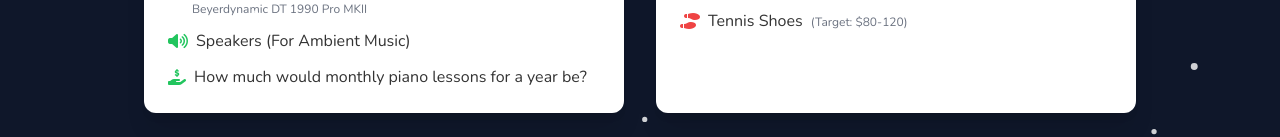
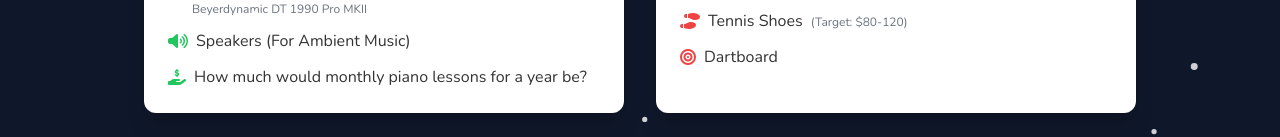
Before and after one commit to CameronEgb/Wishlist, a plain HTML site: page index.html in a window 1280 px wide. Shown: the part 631-768 px from the top of the page. Drawn offline with nearby package versions, Linux system fonts and the light colour scheme; a web font is replaced by a local one.

Commit message:
Add dartboard to sports wishlist

```diff
--- a/index.html
+++ b/index.html
@@ -181,6 +181,10 @@
                                 <span>Tennis Shoes</span>
                                 <span class="text-xs text-gray-500 ml-1">(Target: $80-120)</span>
                             </div>
+                        </li>
+                        <li class="flex items-center gap-2">
+                            <i class="fa-solid fa-bullseye text-red-500"></i>
+                            <span>Dartboard</span>
                         </li>
                     </ul>
                 </div>
```
